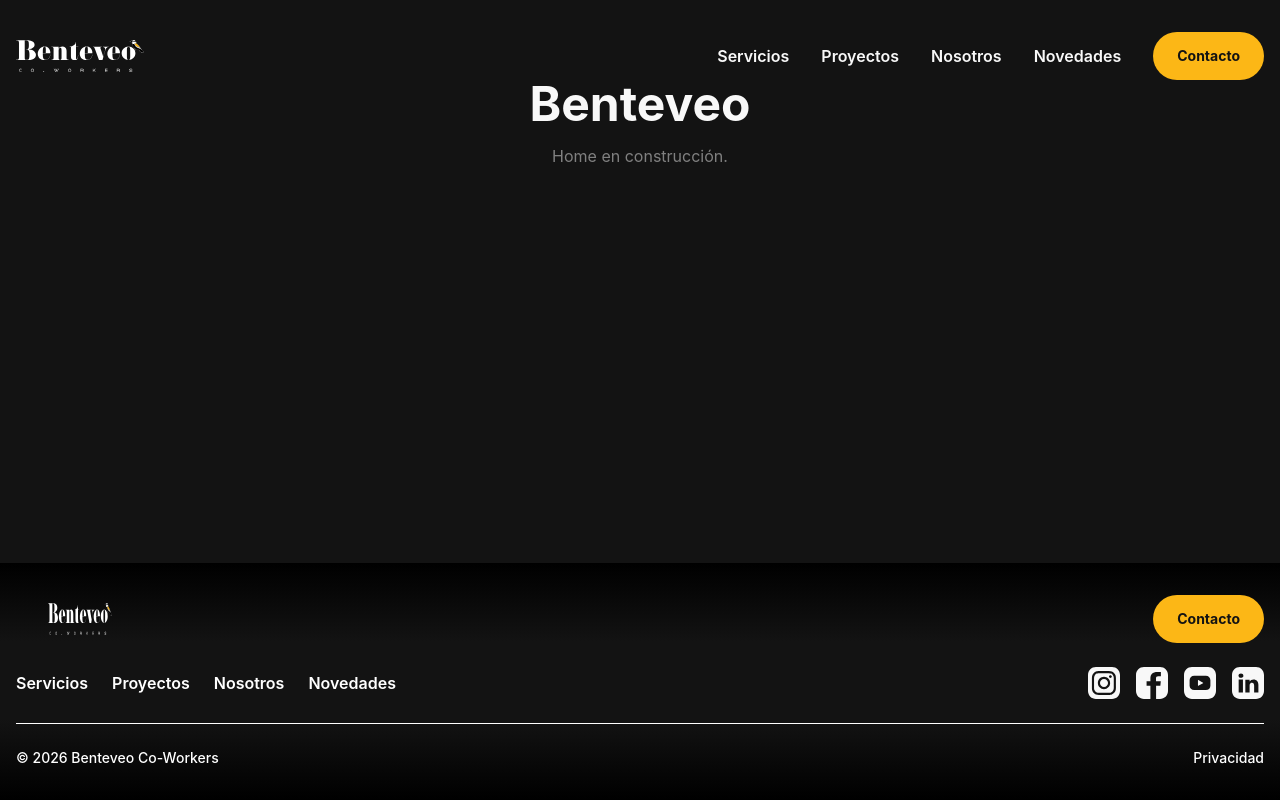
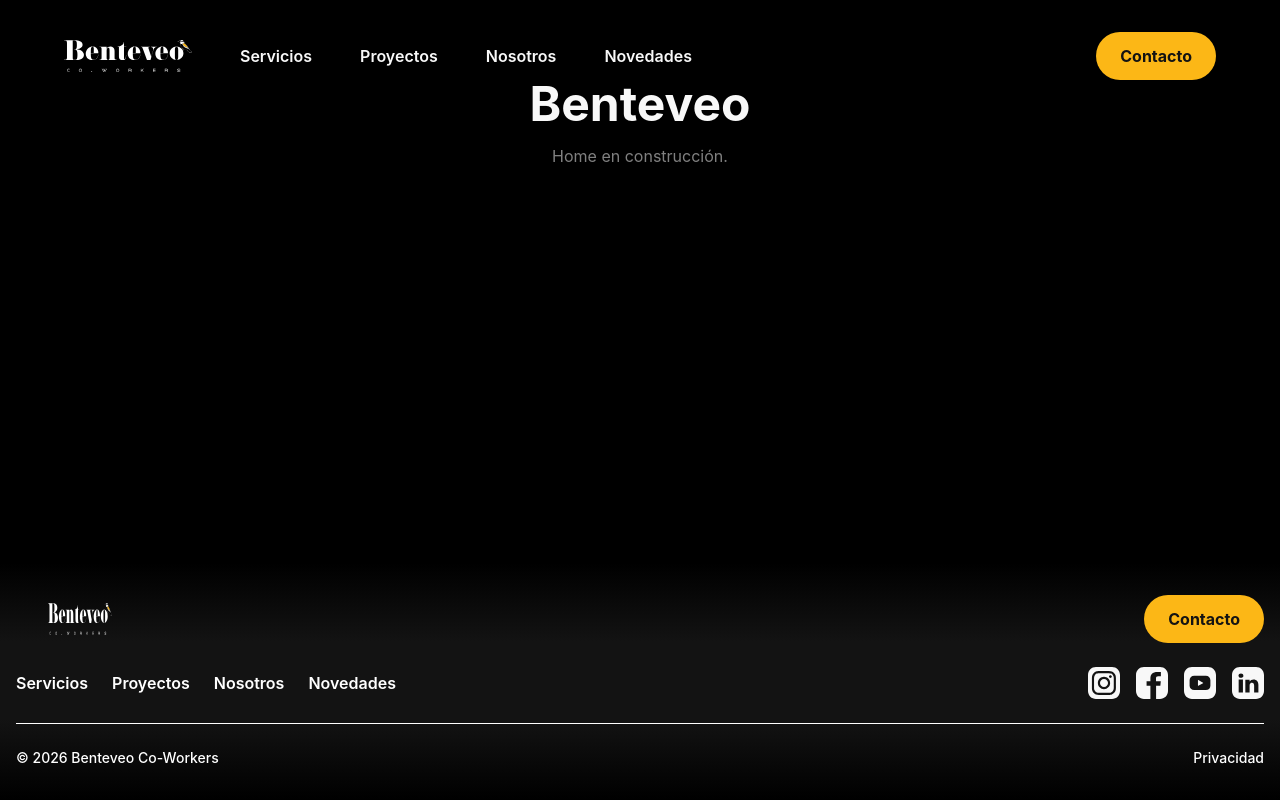
Before and after one commit to EmilioBensignor/WebBenteveo, a Nuxt app: page / in a window 1280 px wide. Built offline with nearby package versions, Linux system fonts and the light colour scheme.

Commit message:
Header, Hero, Empresas Full Responsive

```diff
--- a/app/assets/css/main.css
+++ b/app/assets/css/main.css
@@ -21,11 +21,11 @@
 
 @keyframes marquee {
   from { transform: translateX(0); }
-  to { transform: translateX(-100%); }
+  to { transform: translateX(-50%); }
 }
 
 .animate-marquee {
-  animation: marquee 8s linear infinite;
+  animation: marquee 20s linear infinite;
 }
 
 html {
--- a/app/components/Header.vue
+++ b/app/components/Header.vue
@@ -1,17 +1,19 @@
 <template>
-  <header class="w-full flex justify-center absolute top-8 left-0 z-50 px-4">
-    <div class="w-full max-w-344 flex justify-between items-center">
+  <header class="w-full flex justify-center absolute top-8 left-0 z-50 px-4 md:px-7 lg:px-16 xxl:px-30">
+    <div class="w-full flex justify-between items-center">
+      <div class="w-full lg:w-auto flex justify-between items-center lg:gap-6">
         <NuxtLink :to="ROUTE_NAMES.home" aria-label="Benteveo">
-        <img src="/img/transformacion/logo-benteveo.svg" alt="Benteveo" class="h-8 w-auto" width="128" height="32">
+          <img src="/img/transformacion/logo-benteveo.svg" alt="Benteveo" class="w-32 h-8" width="128" height="32">
         </NuxtLink>
 
-      <nav class="hidden lg:flex items-center gap-8">
+        <nav class="hidden lg:flex items-center">
           <NuxtLink v-for="link in links" :key="link.label" :to="link.to"
-          class="text-blanco text-base font-semibold leading-none hover:text-amarillo transition-colors">
+            class="hover:bg-amarillo/10 rounded-full text-blanco hover:text-amarillo font-semibold transition-colors duration-300 py-3 px-6">
             {{ link.label }}
           </NuxtLink>
-        <ButtonPrimary to="#contacto">Contacto</ButtonPrimary>
         </nav>
+      </div>
+      <ButtonPrimary to="#contacto" class="hidden! lg:block!">Contacto</ButtonPrimary>
 
       <button class="size-12 lg:hidden flex justify-center items-center text-amarillo cursor-pointer"
         aria-label="Abrir menú" @click="open = true">
@@ -19,12 +21,13 @@
       </button>
     </div>
 
-    <Transition enter-active-class="transition-opacity duration-200"
-      leave-active-class="transition-opacity duration-200" enter-from-class="opacity-0" leave-to-class="opacity-0">
+    <Transition enter-active-class="transition-transform duration-300 ease-out"
+      leave-active-class="transition-transform duration-300 ease-in" enter-from-class="translate-x-full"
+      leave-to-class="translate-x-full">
       <div v-if="open"
-        class="w-full h-dvh lg:hidden flex flex-col items-center gap-6 fixed inset-0 z-60 bg-linear-to-b from-negro-puro via-negro to-negro-puro py-8 px-4">
-        <div class="w-full">
-          <div class="w-full max-w-72 flex justify-end items-center">
+        class="w-full max-w-97 h-dvh lg:hidden flex flex-col items-center gap-6 fixed top-0 right-0 z-60 bg-[linear-gradient(180deg,#000000_0%,#131313_33%,#131313_66%,#000000_100%)] py-6 px-4 md:px-6">
+        <div class="w-full flex flex-col items-end">
+          <div class="w-full flex justify-end items-center">
             <button class="size-12 flex justify-center items-center cursor-pointer" aria-label="Cerrar menú"
               @click="open = false">
               <div class="size-6 flex justify-center items-center bg-blanco rounded-full text-negro">
@@ -33,7 +36,7 @@
             </button>
           </div>
 
-          <nav class="w-full max-w-72 flex flex-col items-start">
+          <nav class="w-full flex flex-col items-start">
             <NuxtLink v-for="link in links" :key="link.label" :to="link.to"
               class="w-full flex items-center text-blanco text-sm font-semibold px-3 py-4" @click="open = false">
               {{ link.label }}
--- a/app/components/Section.vue
+++ b/app/components/Section.vue
@@ -3,7 +3,7 @@
     <div v-if="$slots.background" class="absolute inset-0 -z-10">
       <slot name="background" />
     </div>
-    <div class="w-full max-w-344 flex flex-col justify-center items-center gap-3" v-bind="$attrs">
+    <div class="w-full max-w-344 flex flex-col justify-center items-center gap-3 md:gap-4" v-bind="$attrs">
       <slot />
     </div>
   </section>
--- a/app/components/button/Primary.vue
+++ b/app/components/button/Primary.vue
@@ -1,6 +1,6 @@
 <template>
   <component :is="to ? 'NuxtLink' : 'button'" :to="to" :type="to ? undefined : type" :disabled="!to && disabled"
-    class="h-12 inline-flex justify-center items-center gap-2 rounded-full text-sm font-bold leading-none transition-colors duration-200 focus-visible:outline-none focus-visible:ring-2 focus-visible:ring-amarillo focus-visible:ring-offset-2 focus-visible:ring-offset-negro py-4 px-6"
+    class="h-12 inline-flex justify-center items-center gap-2 rounded-full text-sm lg:text-base font-bold leading-none transition-colors duration-200 focus-visible:outline-none focus-visible:ring-2 focus-visible:ring-amarillo focus-visible:ring-offset-2 focus-visible:ring-offset-negro py-4 px-6"
     :class="disabled ? 'opacity-50 cursor-not-allowed' : variants[variant]">
     <slot />
   </component>
--- /dev/null
+++ b/app/components/heading/H1.vue
@@ -0,0 +1,3 @@
+<template>
+    <h1 class="text-2xl lg:text-5xl font-bold"><slot/></h1>
+</template>
--- a/app/components/transformacion/Empresas.vue
+++ b/app/components/transformacion/Empresas.vue
@@ -1,15 +1,16 @@
 <template>
-  <Section>
+  <Section class="px-7">
     <HeadingH2 class="text-center text-amarillo">Confían en nosotros</HeadingH2>
 
     <div class="w-full relative h-12 overflow-hidden">
-      <div v-for="offset in [0, 1]" :key="offset"
-        class="absolute top-0 w-full h-full flex items-center justify-around animate-marquee"
-        :style="{ left: offset * 100 + '%' }">
-        <img v-for="(logo, i) in logos" :key="i" :src="logo" alt="" class="h-8 w-24 shrink-0 object-contain" width="96" height="32">
+      <div class="w-max flex items-center gap-10 md:gap-8 animate-marquee">
+        <img v-for="(logo, i) in track" :key="i" :src="logo" alt=""
+          class="w-24 md:w-40 lg:w-48 xxl:w-52 h-8 md:h-12 shrink-0 object-contain" width="96" height="32">
       </div>
-      <div class="absolute inset-y-0 left-0 w-16 lg:w-40 bg-linear-to-r from-negro to-transparent z-10" />
-      <div class="absolute inset-y-0 right-0 w-16 lg:w-40 bg-linear-to-l from-negro to-transparent z-10" />
+      <div
+        class="absolute inset-y-0 left-0 w-16 lg:w-40 bg-[linear-gradient(90deg,#000000_33%,rgba(0,0,0,0)_100%)] z-10" />
+      <div
+        class="absolute inset-y-0 right-0 w-16 lg:w-40 bg-[linear-gradient(90deg,rgba(0,0,0,0)_0%,#000000_67%)] z-10" />
     </div>
   </Section>
 </template>
@@ -20,4 +21,5 @@
   '/img/transformacion/empresa-2.png',
   '/img/transformacion/empresa-3.png'
 ]
+const track = [...logos, ...logos, ...logos, ...logos, ...logos, ...logos]
 </script>
--- a/app/components/transformacion/Hero.vue
+++ b/app/components/transformacion/Hero.vue
@@ -7,18 +7,17 @@
     </template>
 
     <div
-      class="w-full flex flex-col items-center gap-4 lg:gap-10 px-4 pt-30 pb-8 lg:pt-45 lg:pb-20 text-center">
+      class="w-full flex flex-col items-center gap-4 md:gap-6 lg:gap-10 px-4 md:px-7 lg:px-16 pt-30 md:pt-32 pb-8 lg:pt-45 lg:pb-20 text-center">
       <div class="flex flex-col items-center gap-2 lg:gap-3">
-        <p class="text-blanco text-base lg:text-xl font-medium leading-none">
+        <p class="text-blanco lg:text-xl font-medium leading-none">
           LA IA YA ESTÁ CAMBIANDO LOS NEGOCIOS.
         </p>
-        <h1
-          class="max-w-72 text-amarillo text-2xl lg:text-5xl font-bold leading-tight lg:leading-none">
+        <HeadingH1 class="max-w-72 sm:max-w-80 md:max-w-124 lg:max-w-235 text-amarillo">
           Comienza a utilizar la inteligencia artificial en los procesos de tu empresa.
-        </h1>
+        </HeadingH1>
       </div>
 
-      <div class="w-full flex flex-col items-center gap-2 lg:flex-row lg:justify-center lg:gap-4">
+      <div class="w-full md:max-w-115 lg:max-w-120 flex flex-col md:flex-row md:justify-center items-center gap-2 lg:gap-4">
         <ButtonPrimary class="w-72 lg:w-auto">
           <Icon name="material-symbols:calendar-month-outline-rounded" size="24" />
           Agendar una llamada
--- a/app/layouts/default.vue
+++ b/app/layouts/default.vue
@@ -1,7 +1,7 @@
 <template>
-  <div class="min-h-screen flex flex-col bg-negro text-blanco">
+  <div class="min-h-screen flex flex-col bg-black text-blanco">
     <Header />
-    <main class="flex flex-col gap-6 grow">
+    <main class="flex flex-col gap-6 md:gap-8 grow">
       <slot />
     </main>
     <Footer />
```
Lines whose indentation alone changed are shown as unchanged.
